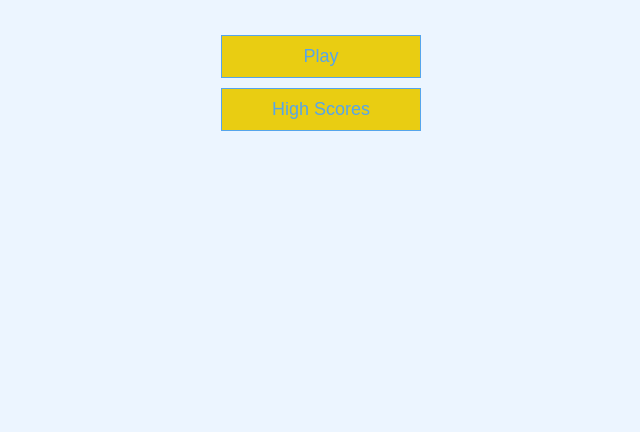
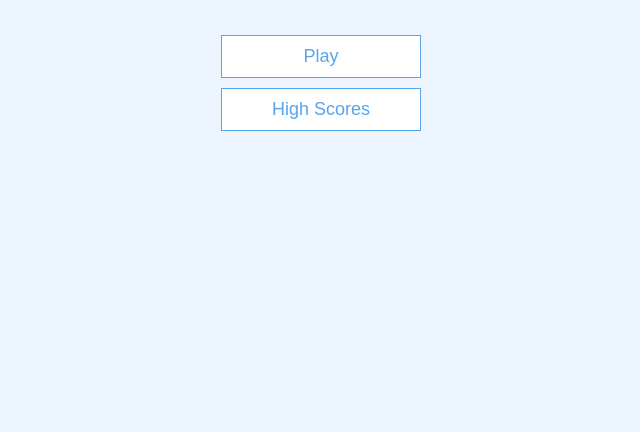
Before and after one commit to H-Vasq/Coursework-Proj04-Quiz, a plain HTML site: page index.html in a window 1280 px wide. Shown: the part 368-800 px from the top of the page, without its empty margins (319-959 px from the left). Drawn offline with Linux system fonts and the light colour scheme.

Commit message:
Change btn color to orig

```diff
--- a/index.css
+++ b/index.css
@@ -88,7 +88,7 @@ h3 {
     text-decoration: none;
     color: #56a5eb;
     /* background-color: white; */
-    background-color: rgb(233, 205, 18);
+    background-color: white;
 
 }
 
```
